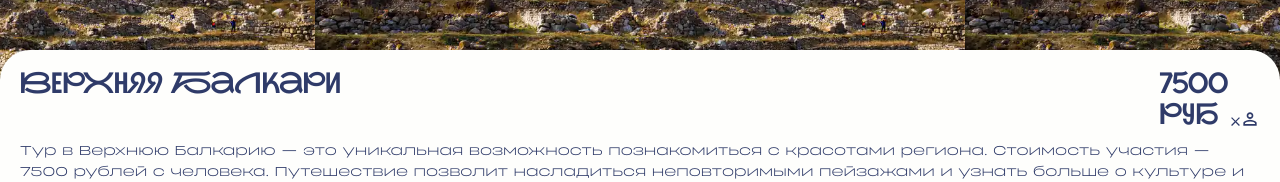
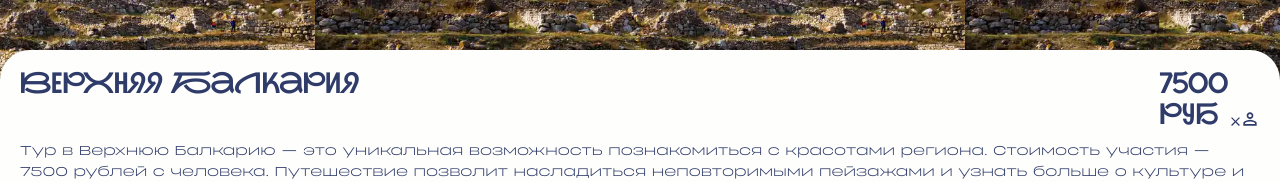
Before and after one commit to ssweezy/pulse-tour, a React (Vite) app: page / in a window 1280 px wide. Shown: the part 310-492 px from the top of the page. Built offline with nearby package versions, Linux system fonts and the light colour scheme.

Commit message:
added я to балкария

```diff
--- a/src/pages/TourPage/TourPage.jsx
+++ b/src/pages/TourPage/TourPage.jsx
@@ -9,7 +9,7 @@ export default function TourPage() {
 
       <div className="tour-inner">
         <div className="tour-header-info">
-          <div className="tour-name">Верхняя Балкари</div>
+          <div className="tour-name">Верхняя Балкария</div>
 
           <div className="price-section">
             <div className="price">7500 руб</div>
```
